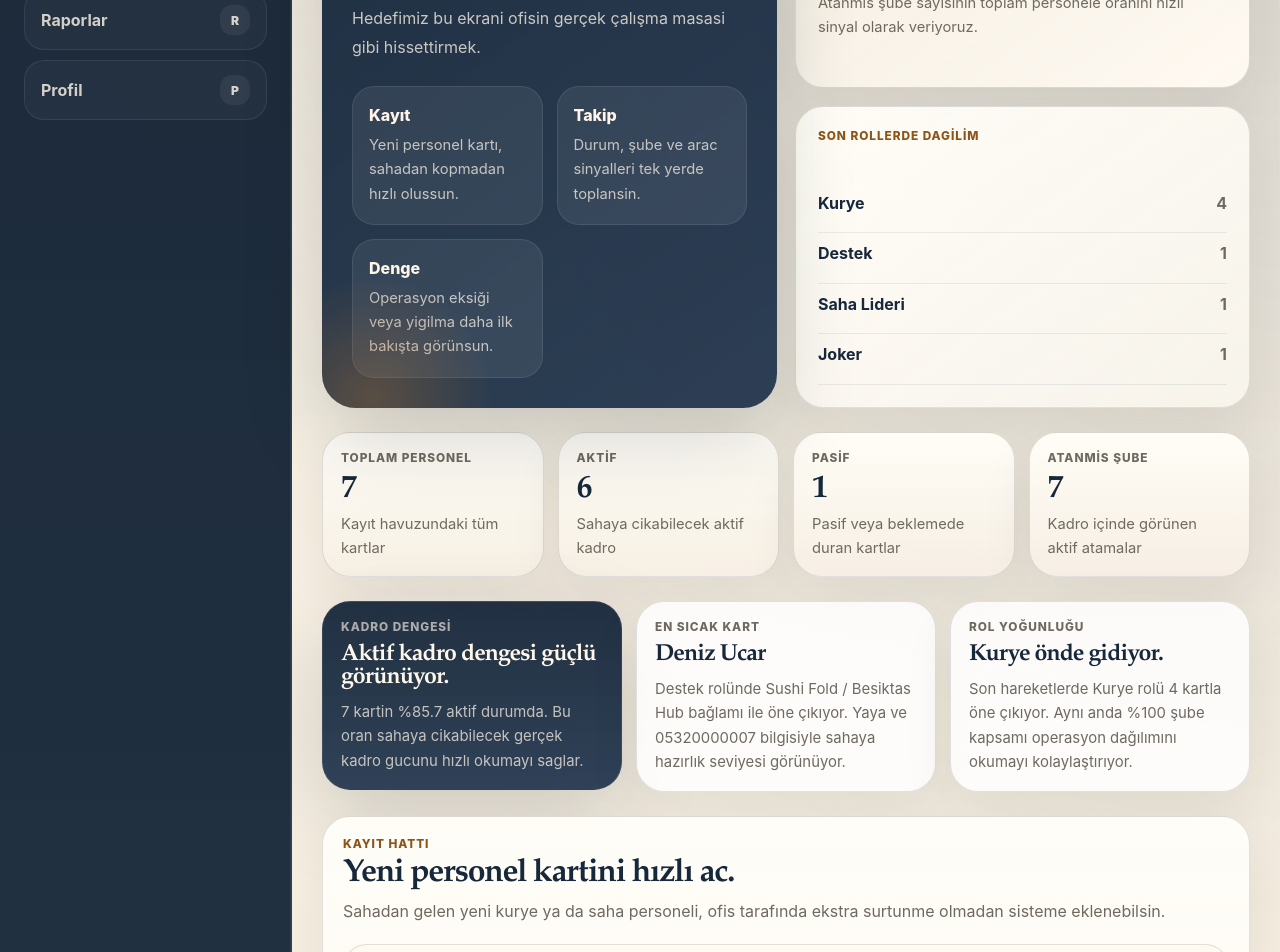
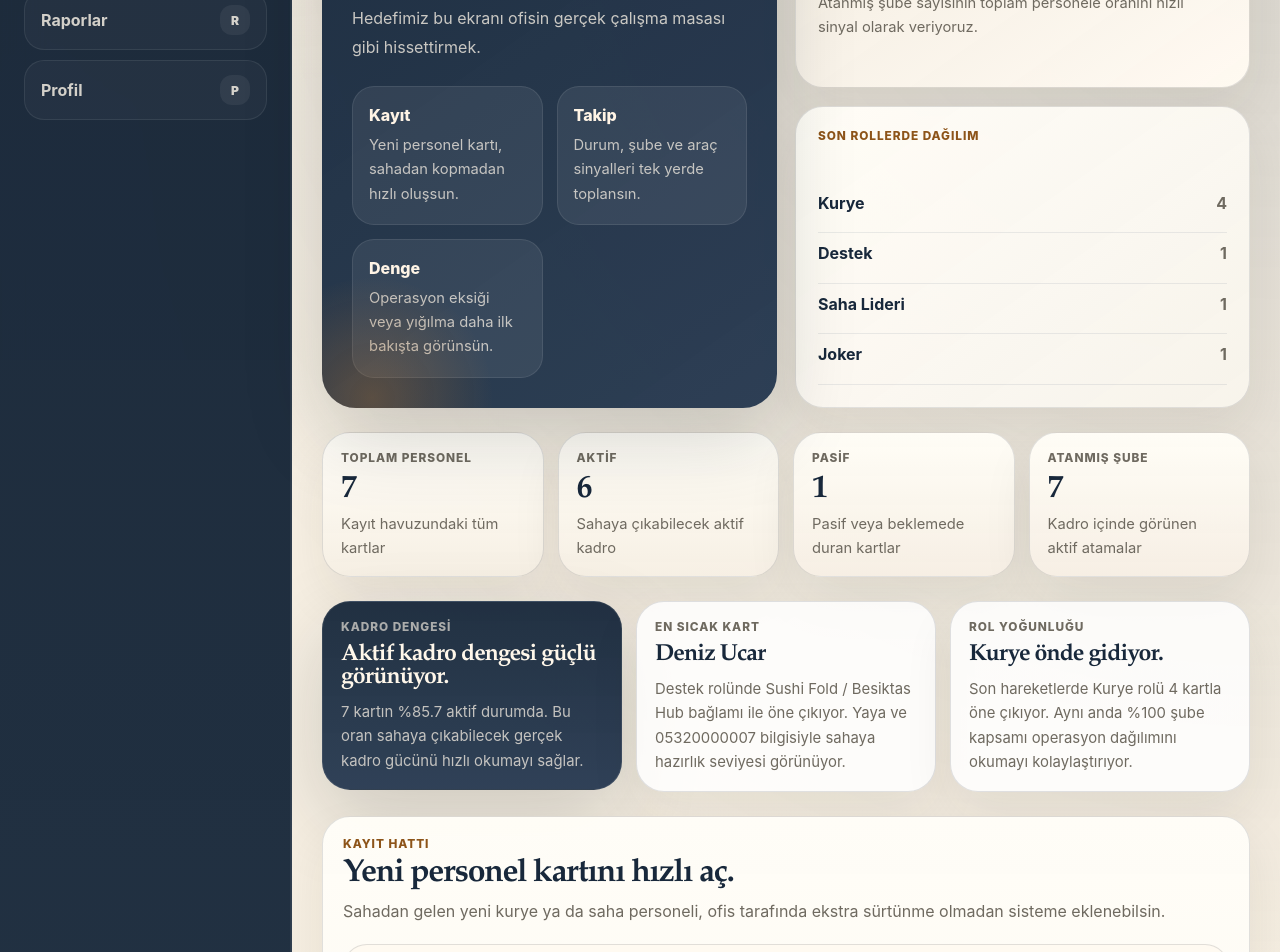
Before and after one commit to catkapinda/catkapinda-crm, a Next.js app in the folder v2/frontend/: page /preview/personnel in a window 1280 px wide. Shown: the part 1180-2132 px from the top of the page. Built offline with nearby package versions, Linux system fonts and the light colour scheme.

Commit message:
Polish personnel Turkish copy

```diff
--- a/v2/frontend/app/personnel/page.tsx
+++ b/v2/frontend/app/personnel/page.tsx
@@ -326,7 +326,7 @@ export default function PersonnelPage() {
             : activeRatio >= 60
               ? "Aktif kadro korunuyor."
               : "Aktif kadro dikkat istiyor.",
-        body: `${dashboard.summary.total_personnel} kartin %${activeRatio.toFixed(1)} aktif durumda. Bu oran sahaya cikabilecek gerçek kadro gucunu hızlı okumayı saglar.`,
+        body: `${dashboard.summary.total_personnel} kartın %${activeRatio.toFixed(1)} aktif durumda. Bu oran sahaya çıkabilecek gerçek kadro gücünü hızlı okumayı sağlar.`,
         tone: activeRatio >= 80 ? "ink" : "accent",
       },
       {
@@ -402,7 +402,7 @@ export default function PersonnelPage() {
                 textTransform: "uppercase",
               }}
             >
-              kadro komuta masasi
+              kadro komuta masası
             </div>
             <h1
               style={{
@@ -426,7 +426,7 @@ export default function PersonnelPage() {
               }}
             >
               Kart oluşturma, aktif-pasif takibi, şube atamaları ve son hareketler tek editoryal
-              yüzeyde toplanıyor. Hedefimiz bu ekrani ofisin gerçek çalışma masasi gibi hissettirmek.
+              yüzeyde toplanıyor. Hedefimiz bu ekranı ofisin gerçek çalışma masası gibi hissettirmek.
             </p>
 
             <div
@@ -438,9 +438,9 @@ export default function PersonnelPage() {
               }}
             >
               {[
-                ["Kayıt", "Yeni personel kartı, sahadan kopmadan hızlı olussun."],
-                ["Takip", "Durum, şube ve arac sinyalleri tek yerde toplansin."],
-                ["Denge", "Operasyon eksiği veya yigilma daha ilk bakışta görünsun."],
+                ["Kayıt", "Yeni personel kartı, sahadan kopmadan hızlı oluşsun."],
+                ["Takip", "Durum, şube ve araç sinyalleri tek yerde toplansın."],
+                ["Denge", "Operasyon eksiği veya yığılma daha ilk bakışta görünsün."],
               ].map(([title, text]) => (
                 <article
                   key={title}
@@ -482,7 +482,7 @@ export default function PersonnelPage() {
                   fontWeight: 800,
                 }}
               >
-                Kadro Nabzi
+                Kadro Nabzı
               </div>
               <div
                 style={{
@@ -497,7 +497,7 @@ export default function PersonnelPage() {
               <div style={{ color: "var(--muted)", lineHeight: 1.7 }}>
                 {dashboard
                   ? `${dashboard.summary.active_personnel} aktif, ${dashboard.summary.passive_personnel} pasif kart aynı yüzeyde izleniyor.`
-                  : "Toplam kart havuzu. Bu yüzey aktiflik, atama ve son hareketleri aynı ritimde okumaya odakli."}
+                  : "Toplam kart havuzu. Bu yüzey aktiflik, atama ve son hareketleri aynı ritimde okumaya odaklı."}
               </div>
             </article>
 
@@ -528,7 +528,7 @@ export default function PersonnelPage() {
                     letterSpacing: "0.08em",
                   }}
                 >
-                  Şube Kapsami
+                  Şube Kapsamı
                 </div>
                 <div style={{ fontWeight: 800, color: "var(--text)" }}>%{restaurantCoverage}</div>
               </div>
@@ -551,7 +551,7 @@ export default function PersonnelPage() {
                 />
               </div>
               <div style={{ color: "var(--muted)", lineHeight: 1.65, fontSize: "0.92rem" }}>
-                Atanmis şube sayisinin toplam personele oranini hızlı sinyal olarak veriyoruz.
+                Atanmış şube sayısının toplam personele oranını hızlı sinyal olarak veriyoruz.
               </div>
             </article>
 
@@ -574,7 +574,7 @@ export default function PersonnelPage() {
                   fontWeight: 800,
                 }}
               >
-                Son Rollerde Dagilim
+                Son Rollerde Dağılım
               </div>
               {roleBreakdown.length ? (
                 <div style={{ display: "grid", gap: "10px" }}>
@@ -625,7 +625,7 @@ export default function PersonnelPage() {
               lineHeight: 1.75,
             }}
           >
-            Personel servisine su anda erisilemiyor. Pilot backend ayağa kalktiginda bu ekran
+            Personel servisine şu anda erişilemiyor. Pilot arka uç ayağa kalktığında bu ekran
             kadro özetini ve son hareketleri gerçek veriden besleyecek.
           </div>
         ) : (
@@ -638,9 +638,9 @@ export default function PersonnelPage() {
               }}
             >
               {metricCard("Toplam Personel", String(dashboard.summary.total_personnel), "Kayıt havuzundaki tüm kartlar")}
-              {metricCard("Aktif", String(dashboard.summary.active_personnel), "Sahaya cikabilecek aktif kadro")}
+              {metricCard("Aktif", String(dashboard.summary.active_personnel), "Sahaya çıkabilecek aktif kadro")}
               {metricCard("Pasif", String(dashboard.summary.passive_personnel), "Pasif veya beklemede duran kartlar")}
-              {metricCard("Atanmis Şube", String(dashboard.summary.assigned_restaurants), "Kadro içinde görünen aktif atamalar")}
+              {metricCard("Atanmış Şube", String(dashboard.summary.assigned_restaurants), "Kadro içinde görünen aktif atamalar")}
             </div>
 
             <div
@@ -657,15 +657,15 @@ export default function PersonnelPage() {
 
             {workspaceFrame(
               "Kayıt Hattı",
-              "Yeni personel kartini hızlı ac.",
-              "Sahadan gelen yeni kurye ya da saha personeli, ofis tarafında ekstra surtunme olmadan sisteme eklenebilsin.",
+              "Yeni personel kartını hızlı aç.",
+              "Sahadan gelen yeni kurye ya da saha personeli, ofis tarafında ekstra sürtünme olmadan sisteme eklenebilsin.",
               <PersonnelEntryWorkspace />,
             )}
 
             {workspaceFrame(
               "Yönetim Hattı",
-              "Kartlari düzenle, durumlari dengele.",
-              "Rol, şube, arac modu ve aktiflik degisimleri daha net bir operasyon cercevesinde görünsun diye bu bolumu daha editoral bir panele tasidik.",
+              "Kartları düzenle, durumları dengele.",
+              "Rol, şube, araç modu ve aktiflik değişimleri daha net bir operasyon çerçevesinde görünsün diye bu bölümü daha editoryal bir panele taşıdık.",
               <PersonnelManagementWorkspace />,
             )}
 
```
